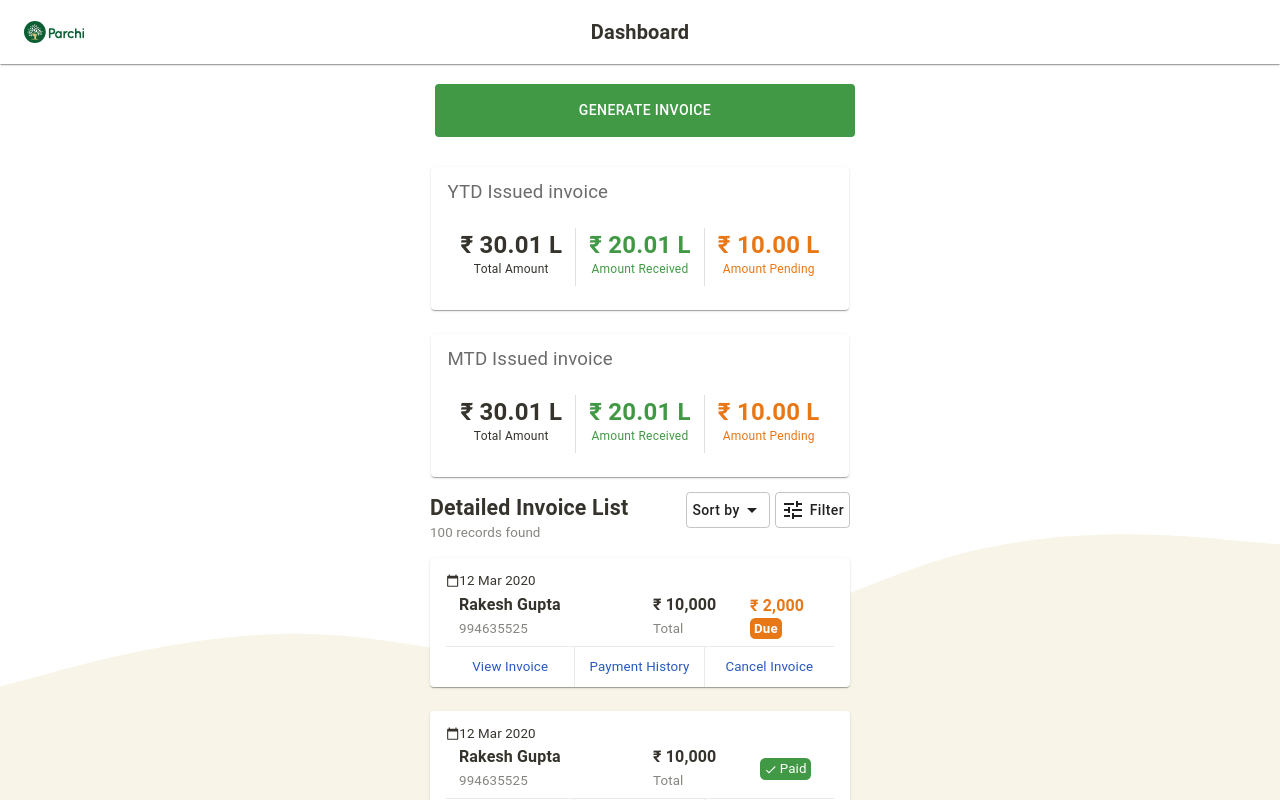
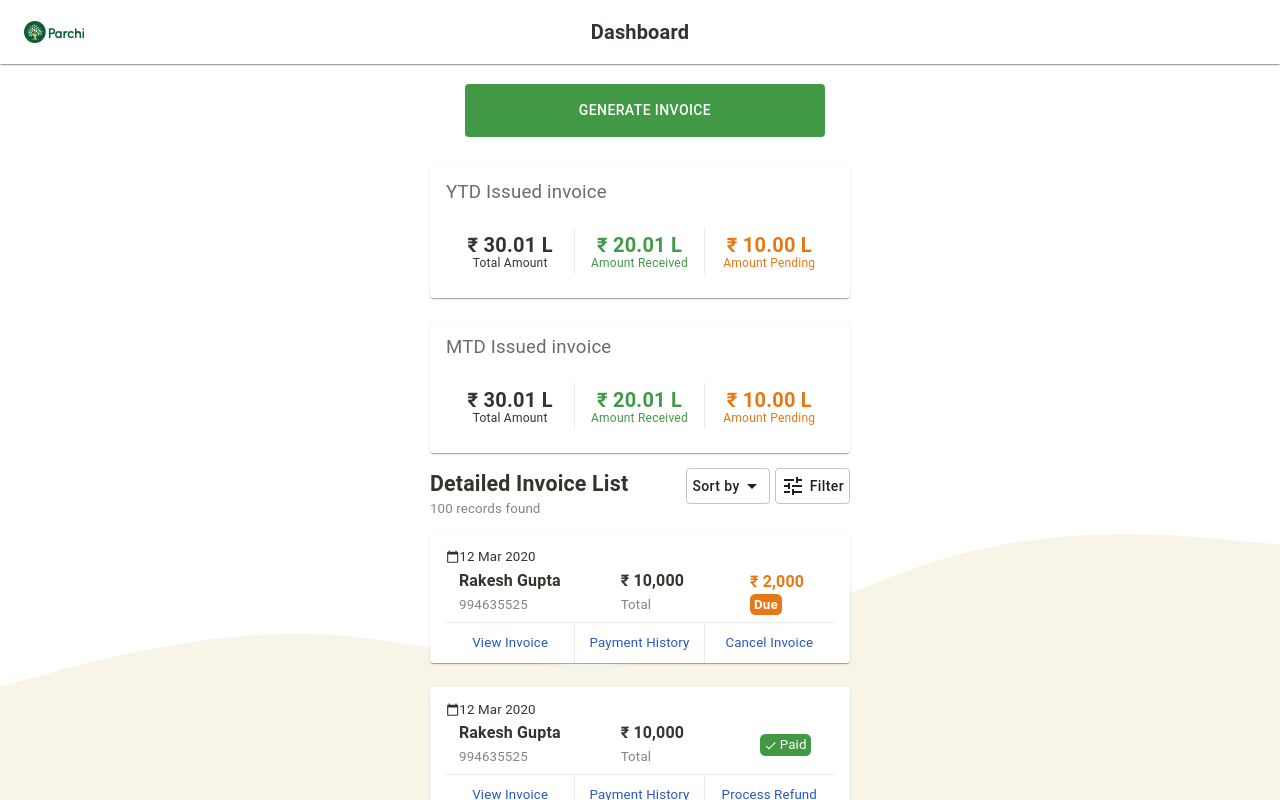
Before and after one commit to mind-matrix/react-project, a React (Create React App) app: page /dashboard in a window 1280 px wide. Built offline with nearby package versions, Linux system fonts and the light colour scheme.

Commit message:
fix: dashboard in smaller screens

```diff
--- a/src/Dashboard/Dashboard.js
+++ b/src/Dashboard/Dashboard.js
@@ -44,7 +44,7 @@ const useStyles = makeStyles((theme) => ({
       }),
     },
     invoiceButton: {
-      maxWidth: '420px',
+      maxWidth: '360px',
       margin: '10px 10px 30px 20px'
     },
     menuButton: {
--- a/src/Dashboard/DetailedInvoiceCard.js
+++ b/src/Dashboard/DetailedInvoiceCard.js
@@ -68,6 +68,7 @@ const useStyles = makeStyles({
         color: '#2958C1',
         cursor: 'pointer',
         padding: '10px',
+        height: '100%',
         borderRight: '1pt solid rgba(53, 51, 43, 0.1)',
         '&:last-child': {
             borderRight: 0
@@ -101,7 +102,7 @@ export default function DetailedInvoiceCard(props) {
                     {props.date}
                 </Typography>
                 <Grid container alignItems="center">
-                    <Grid item xs={6}>
+                    <Grid item xs={5}>
                         <Typography className={classes.title} gutterBottom>
                             <div className={classes.number}>
                                 {props.name}
@@ -111,7 +112,7 @@ export default function DetailedInvoiceCard(props) {
                             </div>
                         </Typography>
                     </Grid>
-                    <Grid item xs={3}>
+                    <Grid item xs={4}>
                         <Typography className={classes.title} gutterBottom>
                             <div className={classes.number}>
                                 &#8377; {format(props.total)}
--- a/src/Dashboard/InvoiceCard.js
+++ b/src/Dashboard/InvoiceCard.js
@@ -4,8 +4,8 @@ import { Card, CardContent, Grid, Divider, Typography, makeStyles } from '@mater
 const useStyles = makeStyles({
     root: {
         display: 'block',
-        width: 'fit-content',
         margin: '0 auto',
+        maxWidth: 420,
         backgroundColor: 'white'
     },
     header: {
@@ -16,28 +16,33 @@ const useStyles = makeStyles({
         lineHeight: '19px',
         marginBottom: '26px'
     },
+    item: {
+        '&:nth-child(1)': {
+            color: '#35332B',
+            borderRight: '1pt solid rgba(53, 51, 43, 0.1)'
+        },
+        '&:nth-child(2)': {
+            color: '#419945',
+            borderRight: '1pt solid rgba(53, 51, 43, 0.1)'
+        },
+        '&:nth-child(3)': {
+            color: '#E87716'
+        }
+    },
     title: {
         textAlign: 'center',
         fontSize: '18pt',
         lineHeight: '24px',
-        margin: '5px 13px',
-        '&:nth-child(1)': {
-            color: '#35332B'
-        },
-        '&:nth-child(3)': {
-            color: '#419945'
-        },
-        '&:nth-child(5)': {
-            color: '#E87716'
-        }
+        margin: '5px 8px'
     },
     number: {
         display: 'block',
-        fontSize: 24,
+        fontSize: 20,
         fontWeight: 'bolder',
     },
     name: {
-        fontSize: 12
+        fontSize: 12,
+        lineHeight: 1
     }
 });
 
@@ -63,6 +68,7 @@ export default function InvoiceCard(props) {
                     {props.header}
                 </Typography>
                 <Grid container alignItems="center">
+                    <Grid className={classes.item} item xs={4}>
                         <Typography className={classes.title} gutterBottom>
                             <div className={classes.number}>
                                 &#8377; {format(props.total)}
@@ -71,7 +77,8 @@ export default function InvoiceCard(props) {
                                 Total Amount
                             </div>
                         </Typography>
-                    <Divider orientation="vertical" flexItem />
+                    </Grid>
+                    <Grid className={classes.item} item xs={4}>
                         <Typography className={classes.title} gutterBottom>
                             <div className={classes.number}>
                                 &#8377; {format(props.received)}
@@ -80,7 +87,8 @@ export default function InvoiceCard(props) {
                                 Amount Received
                             </div>
                         </Typography>
-                    <Divider orientation="vertical" flexItem />
+                    </Grid>
+                    <Grid className={classes.item} item xs={4}>
                         <Typography className={classes.title} gutterBottom>
                             <div className={classes.number}>
                                 &#8377; {format(props.pending)}
@@ -90,6 +98,7 @@ export default function InvoiceCard(props) {
                             </div>
                         </Typography>
                     </Grid>
+                </Grid>
             </CardContent>
         </Card>
     );
```
Lines whose indentation alone changed are shown as unchanged.
